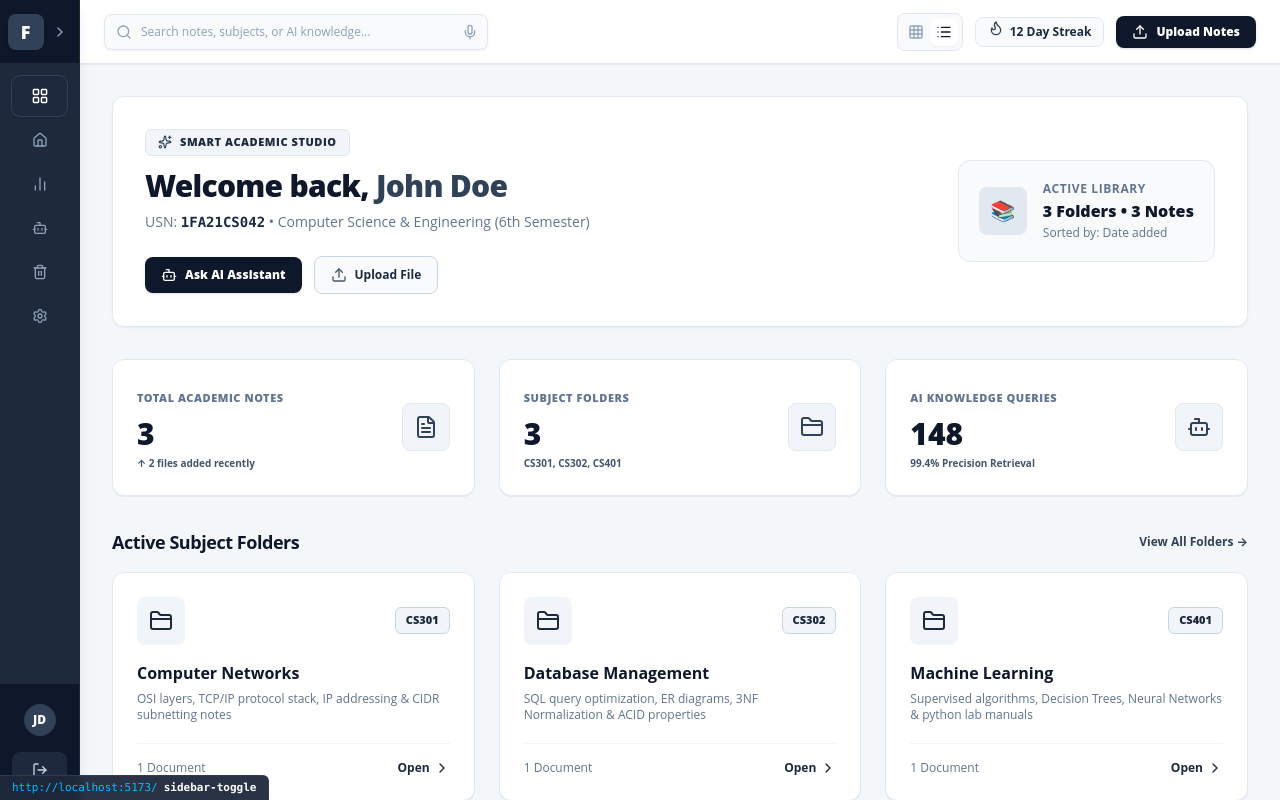
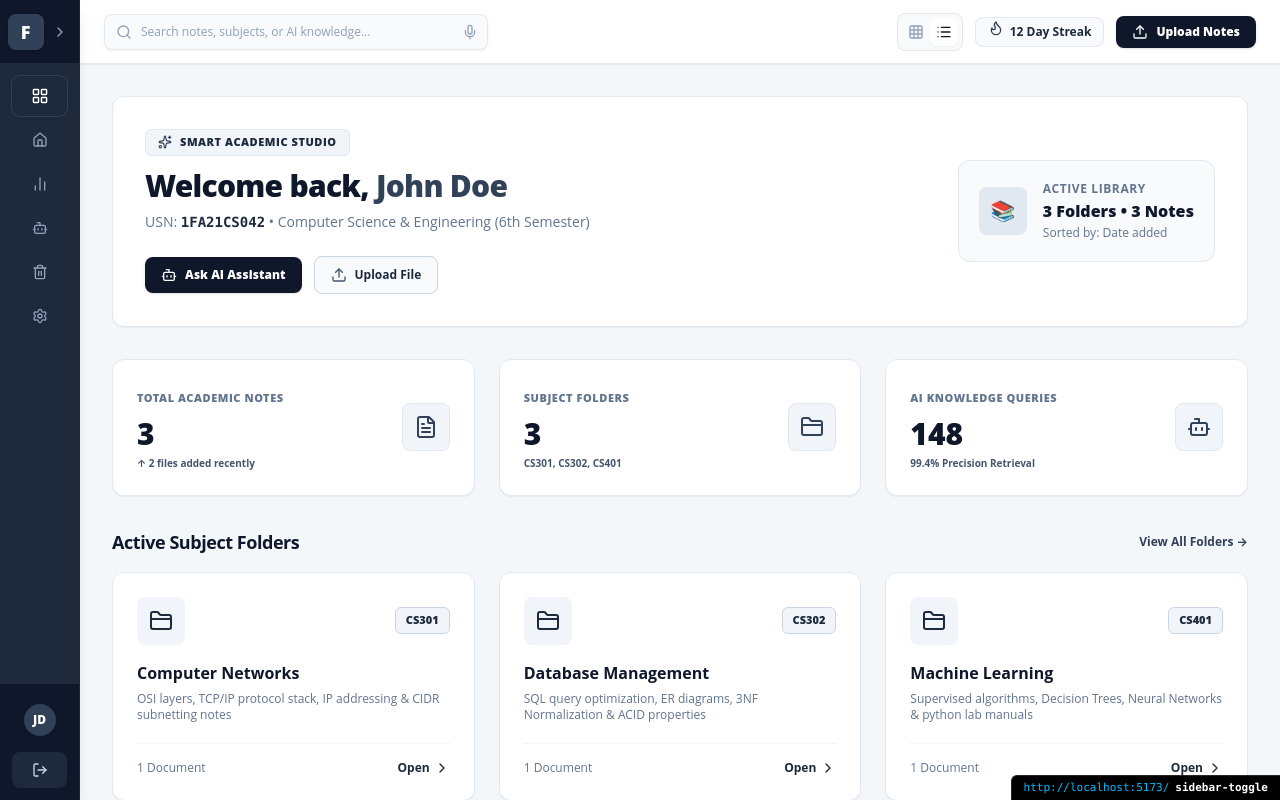
Before and after one commit to yuriboiii20-art/Folio, a React (Vite) app in the folder frontend/: page / in a window 1280 px wide. Both pictures are taken after a click on the button 227 px from the left and 31 px from the top of the page. Built offline with nearby package versions, Linux system fonts and the light colour scheme.

Commit message:
fix: update browser status preview to black theme anchored at bottom-right and clear tsconfig deprecation lint

```diff
--- a/frontend/src/components/ui/dashboard-sidebar.tsx
+++ b/frontend/src/components/ui/dashboard-sidebar.tsx
@@ -2170,9 +2170,9 @@ print("Model Accuracy:", clf.score(X_test, y_test))`
         </div>
       )}
 
-      {/* Browser Link Status Bar (Bottom-Left Preview) */}
+      {/* Browser Link Status Bar (Bottom-Right Preview) */}
       {hoveredStatusLink && (
-        <div className="fixed bottom-0 left-0 z-50 bg-[#1e293b]/95 backdrop-blur-xs text-slate-300 text-[11px] font-mono px-3 py-1 border-t border-r border-slate-700/80 rounded-tr-md shadow-xl pointer-events-none transition-all animate-in fade-in slide-in-from-bottom-1 duration-150 flex items-center gap-1.5">
+        <div className="fixed bottom-0 right-0 z-50 bg-black text-slate-300 text-[11px] font-mono px-3 py-1 border-t border-l border-neutral-800 rounded-tl-md shadow-2xl pointer-events-none transition-all animate-in fade-in slide-in-from-bottom-1 duration-150 flex items-center gap-1.5">
           <span className="text-sky-400 font-medium">http://localhost:5173/</span>
           <span className="text-white font-bold">{hoveredStatusLink}</span>
         </div>
--- a/frontend/tsconfig.json
+++ b/frontend/tsconfig.json
@@ -5,8 +5,6 @@
     "lib": ["ES2020", "DOM", "DOM.Iterable"],
     "module": "ESNext",
     "skipLibCheck": true,
-    "ignoreDeprecations": "6.0",
-    "baseUrl": ".",
     "paths": {
       "@/*": ["./src/*"]
     },
```
